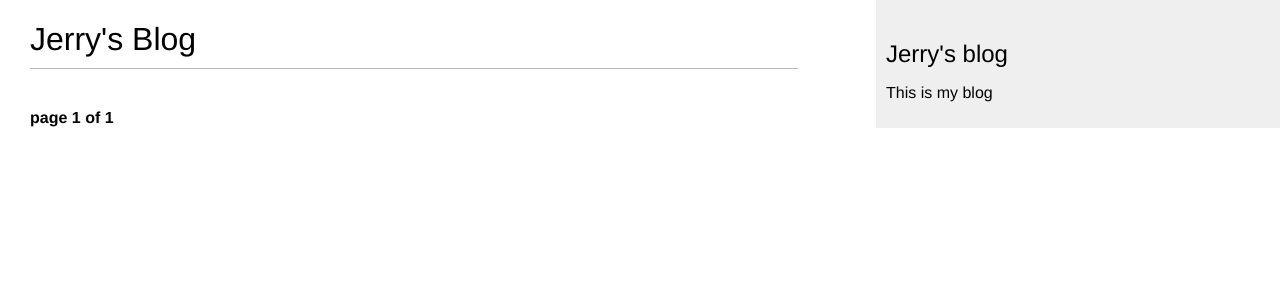
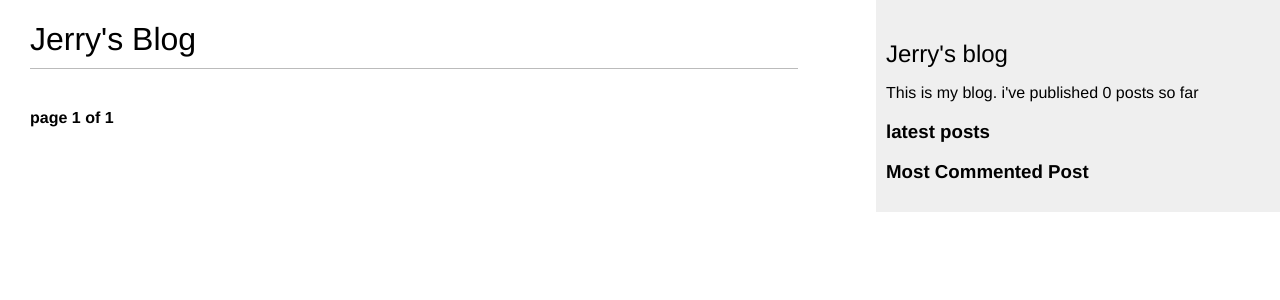
Before and after one commit to nelliejellie/blog, a Django app: page /blog/ in a window 1280 px wide. Shown: the top 300 px of the page. Run offline with Django 3.2, Linux system fonts and the light colour scheme; data that the repository does not hold is empty.

Commit message:
created new template tags

```diff
--- a/blog/models.py
+++ b/blog/models.py
@@ -12,7 +12,7 @@ class PublishedManager(models.Manager):
 
 class Post(models.Model):
     objects = models.Manager() # the default manager
-    PublishedManager = PublishedManager() # our custom manager
+    published = PublishedManager() # our custom manager
     status_choices = (
         ('draft', 'Draft'),
         ('published', 'Published')
@@ -24,7 +24,7 @@ class Post(models.Model):
     publish = models.DateTimeField(default=timezone.now)
     created = models.DateTimeField(auto_now_add=True)
     updated = models.DateTimeField(auto_now=True)
-    status = models.CharField(max_length=10, choices=status_choices,default='published')
+    status = models.CharField(max_length=10, choices=status_choices,default='draft')
     tags = TaggableManager()
 
     def get_absolute_url(self):
--- /dev/null
+++ b/blog/templatetags/blog_tags.py
@@ -0,0 +1,23 @@
+from django import template
+from ..models import Post
+from django.db.models import Count
+
+#creating a simple tag
+
+register = template.Library()
+
+#simple tags returns a string
+@register.simple_tag
+def total_posts():
+    return Post.published.count()
+
+#inclusion tags returns templates
+@register.inclusion_tag('templates/blog/post/latest_post.html')
+def show_latest_posts(count=5):
+    latest_posts = Post.published.order_by('-publish')[:count]
+    print(latest_posts)
+    return {'latest_posts' : latest_posts }
+
+@register.simple_tag
+def get_most_commented_posts(count=5):
+    return Post.published.annotate(total_comments=Count('comments')).order_by('-total_comments')[:count]
--- a/blog/views.py
+++ b/blog/views.py
@@ -19,7 +19,7 @@ class PostListView(ListView):
 
 #function based views
 def post_list(request,  tag_slug=None):
-    object_list = Post.objects.all() #you can also use 'Post.published.all' since yiu created a manager for it
+    object_list = Post.published.all() #you can also use 'Post.objects.all' since yiu created a manager for it
     tag = None
 
     if tag_slug:
--- a/templates/base.html
+++ b/templates/base.html
@@ -1,4 +1,6 @@
 {% load static %}
+{% load blog_tags %}
+
 <!DOCTYPE html>
 <html>
     <head>
@@ -12,7 +14,19 @@
         </div>
         <div id="sidebar">
             <h2> Jerry's blog</h2>
-            <p>This is my blog</p>
+            <p>This is my blog. i've published {% total_posts %} posts so far</p>
+
+            <h3>latest posts</h3>
+            {% show_latest_posts  %}
+            <h3> Most Commented Post </h3>
+            {% get_most_commented_posts as most_commented_posts %}
+            <ul>
+            {% for posts in most_commented_posts %}
+                <li>
+                    <a href="{{ posts.get_absolute_url }}"> {{ posts.title }}</a>
+                </li>
+            {% endfor%}
+            </ul>
         </div>
 
     </body>
--- a/templates/blog/post/detail.html
+++ b/templates/blog/post/detail.html
@@ -18,7 +18,7 @@
     </p>
     {% with comments.count as total_comments %}
     <h2>
-        {{ total_comments }} comment {{ total_comments|pluralize }}
+        {{ total_comments }} comment {{ total_comments | pluralize }}
     </h2>
     {% endwith %}
     {% for comment in comments %}
--- /dev/null
+++ b/templates/blog/post/latest_post.html
@@ -0,0 +1,8 @@
+
+<ul>
+    {% for post in latest_posts %}
+        <li>
+            <a href="{{ post.get_absolute_url }}">{{ post.title }}</a>
+        </li>
+    {% endfor %}
+</ul>
--- a/templates/blog/post/list.html
+++ b/templates/blog/post/list.html
@@ -3,7 +3,8 @@
 {% block title %}Jerry's Blog{% endblock %} <!-- the title of myblog-->
 
 {% block content %}
-    <h1>Jerry's Blog</h1>
+
+    <h1>Jerry's Blog </h1>
     {% if tag %}
         <h2>Posts tagged with "{{ tag.name }}"</h2>
     {% endif %}
```
Also changed, not shown: mysite/settings.py (+3 -4 lines), blog/templatetags/__init__.py (added).
